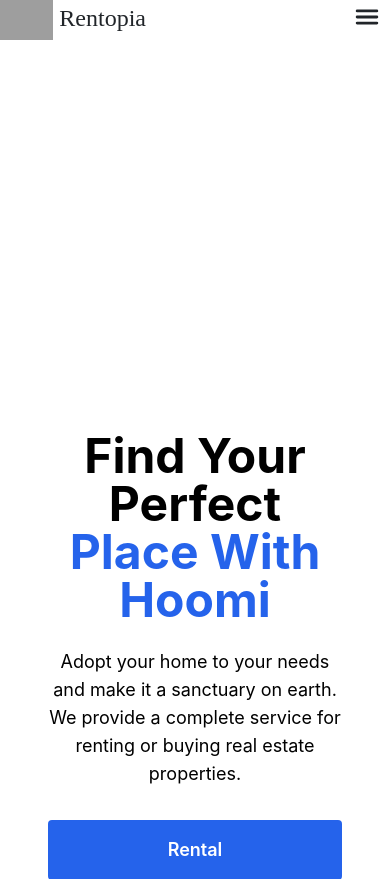
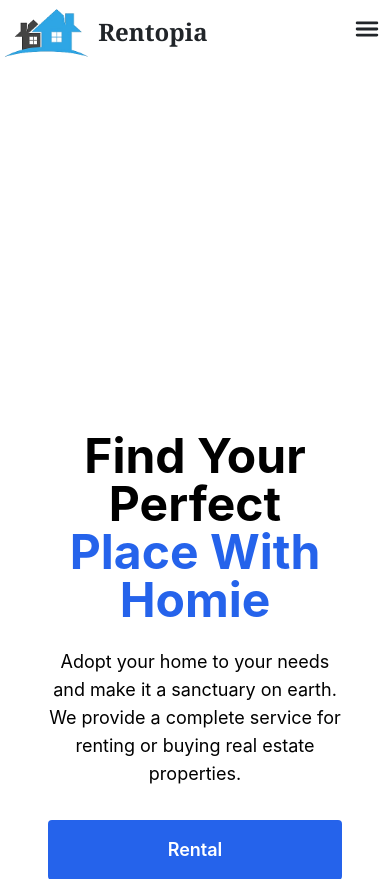
Before and after one commit to Abu-0-RayhaN/RoomieMatch, a Django app: page / in a window 390 px wide. Shown: the top 879 px of the page. Run offline with Django 4.2, Linux system fonts and the light colour scheme; some libraries are stand-ins or nearby versions; grey boxes are pictures that could not be loaded.

Commit message:
logo update

```diff
--- a/renting_a_home/settings.py
+++ b/renting_a_home/settings.py
@@ -124,10 +124,7 @@ USE_TZ = True
 
 # Static files settings
 STATIC_URL = '/static/'
-# STATIC_ROOT = os.path.join(BASE_DIR, 'staticfiles')
-# STATICFILES_DIRS = [
-#     os.path.join(BASE_DIR, 'static'),
-# ]
+STATICFILES_DIRS = [os.path.join(BASE_DIR, 'static')]
 
 # Media files settings
 MEDIA_ROOT = os.path.join(BASE_DIR, 'media')
--- a/templates/home_include.html
+++ b/templates/home_include.html
@@ -2,7 +2,7 @@
   <div class="container flex flex-col justify-center p-6 mx-auto sm:py-12 lg:py-24 lg:flex-row lg:justify-between">
     <div class="flex flex-col justify-center p-6 text-center rounded-sm lg:max-w-md xl:max-w-lg lg:text-left">
       <h1 class="text-5xl font-bold leading-none sm:text-6xl text-black">Find Your Perfect
-        <span class="text-blue-600">Place With Hoomi</span>
+        <span class="text-blue-600">Place With Homie</span>
       </h1>
       <p class="mt-6 mb-8 text-lg sm:mb-12 text-black">Adopt your home to your needs and make it a sanctuary on earth.
         <br class="hidden md:inline lg:hidden">We provide a complete service for renting or buying real estate properties.
--- a/templates/index.html
+++ b/templates/index.html
@@ -7,6 +7,7 @@
     <meta name="viewport" content="width=device-width, initial-scale=1.0">
     <title>Rentopia</title>
     <link rel="stylesheet" href="https://stackpath.bootstrapcdn.com/bootstrap/4.5.0/css/bootstrap.min.css">
+    <link rel="icon" href="{% static 'images/home.png' %}" type="image/png">
      {% tailwind_css %}
      {% block css_block %}
 
@@ -25,8 +26,8 @@
 <body>
 <nav class="md:flex md:items-center md:justify-between md:h-auto h-96 ">
     <div class="flex justify-between items-center">
-        <span class="text-2xl font-[Poppins] cursor-pointer">
-                    <img class="h-10 inline" src="https://thumbs.dreamstime.com/b/check-building-magnifying-glass-concept-finding-good-house-home-vector-icon-check-building-magnifying-glass-concept-105745949.jpg" >
+        <span class="text-2xl font-serif font-bold cursor-pointer flex justify-center items-center">
+                    <img class="h-16 inline" src="{% static 'images/home.png' %}" >
                     Rentopia
                 </span>
                 <span class="text-3xl cursor-pointer mx-2 md:hidden block">
@@ -35,7 +36,7 @@
             </div>
 
             <ul
-                class="md:flex md:items-center z-[-1] md:z-auto md:static absolute bg-white w-full left-0 md:w-auto md:py-0 py-4 md:pl-0 pl-7 md:opacity-100 opacity-0 top-[-400px] transition-all ease-in duration-500">
+                class="md:flex md:items-center z-[-1] md:z-auto md:static absolute bg-white w-full left-0 md:w-auto md:py-0 py-4 md:pl-0 pl-7 md:opacity-100 opacity-0 top-[-400px] transition-all ease-in duration-500 text-sm">
                 <li class="mx-4 my-6 md:my-0">
                     <a href="{% url 'index' %}" class="text-xl hover:text-cyan-500 duration-500">Home</a>
                 </li>
--- a/theme/static/css/dist/styles.css
+++ b/theme/static/css/dist/styles.css
@@ -891,6 +891,10 @@ select {
   height: 100vh;
 }
 
+.h-16 {
+  height: 4rem;
+}
+
 .w-1\/2 {
   width: 50%;
 }
@@ -1233,6 +1237,10 @@ select {
   font-family: ui-serif, Georgia, Cambria, "Times New Roman", Times, serif;
 }
 
+.font-mono {
+  font-family: ui-monospace, SFMono-Regular, Menlo, Monaco, Consolas, "Liberation Mono", "Courier New", monospace;
+}
+
 .text-2xl {
   font-size: 1.5rem;
   line-height: 2rem;
```
Also changed, not shown: static/images/home.png (added).
